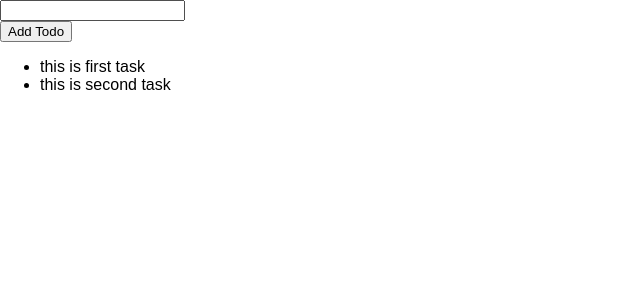
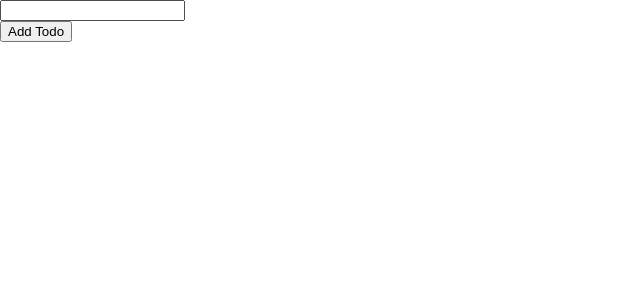
Before and after one commit to ramchaik/x-react-ts, a React (Create React App) app: page / in a window 1280 px wide. Shown: the top 300 px of the page, without its empty margins (0-640 px from the left). Built offline with nearby package versions, Linux system fonts and the light colour scheme.

Commit message:
feat(todos): add state and types

```diff
--- a/src/App.tsx
+++ b/src/App.tsx
@@ -1,21 +1,18 @@
-import React from "react";
+import React, { useState } from "react";
 import NewTodo from "./components/NewTodo";
 import TodoList from "./components/TodoList";
+import { Todo } from "./todo.model";
 
 const App: React.FC = () => {
-  const todos = [
-    {
-      id: 1,
-      text: "this is first task",
-    },
-    {
-      id: 2,
-      text: "this is second task",
-    },
-  ];
+  const [todos, setTodos] = useState<Todo[]>([]);
 
   const todoAddHandler = (text: string) => {
-    console.log(text);
+    setTodos([
+      {
+        id: Math.random().toString(),
+        text,
+      },
+    ]);
   };
 
   return (
--- a/src/components/TodoList.tsx
+++ b/src/components/TodoList.tsx
@@ -1,7 +1,7 @@
 import React from "react";
 
 interface TodoListProps {
-  items: { id: number; text: string }[];
+  items: { id: string; text: string }[];
 }
 
 const TodoList: React.FC<TodoListProps> = (props) => {
--- /dev/null
+++ b/src/todo.model.ts
@@ -0,0 +1,4 @@
+export interface Todo {
+  id: string;
+  text: string;
+}
```
